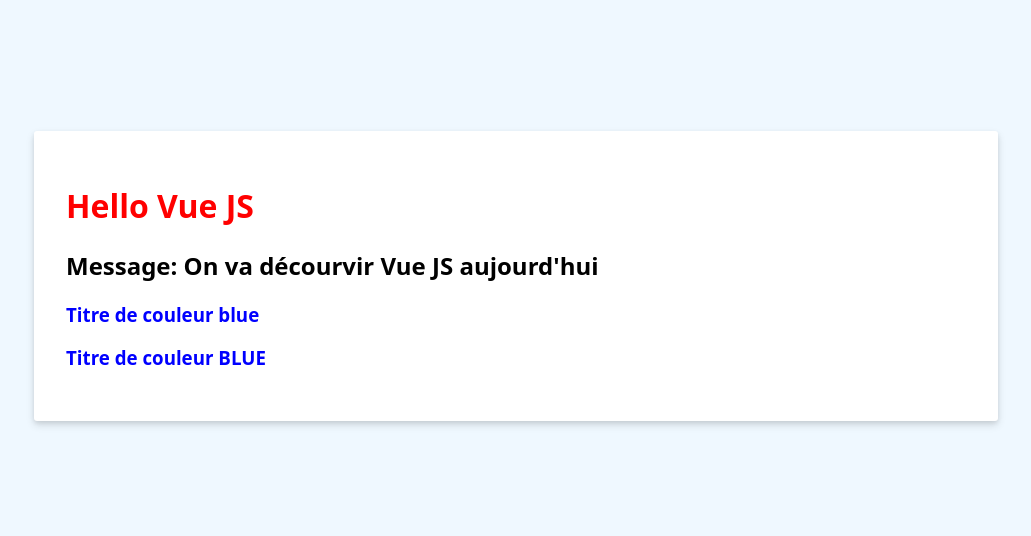
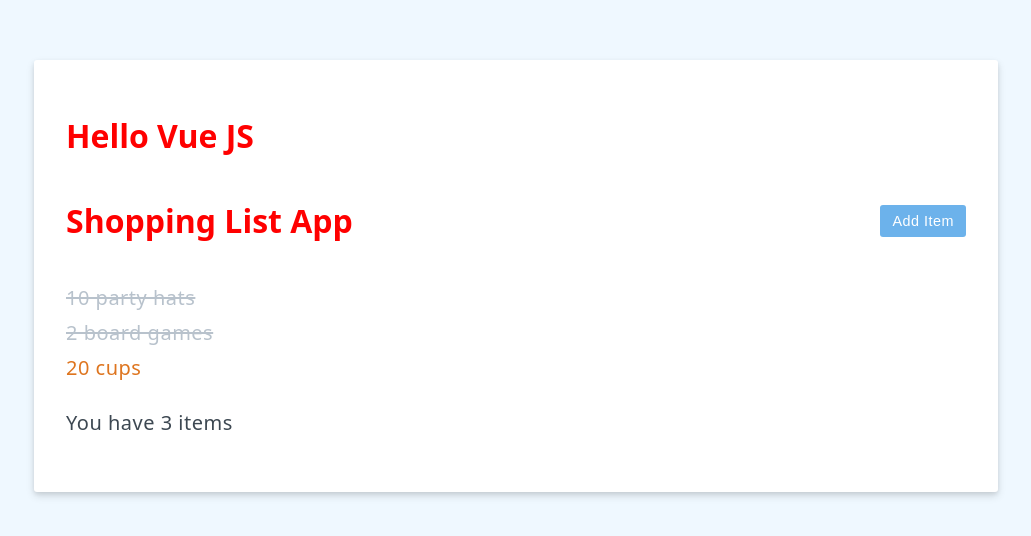
Before and after one commit to ghislaingirardeau/Ynov-vue-shoppingList, a Vue app: page / in a window 1280 px wide. Shown: the part 124-660 px from the top of the page, without its empty margins (124-1155 px from the left). Built offline with nearby package versions, Linux system fonts and the light colour scheme.

Commit message:
add cours

```diff
--- a/src/App.vue
+++ b/src/App.vue
@@ -1,30 +1,13 @@
 <template>
   <div>
     <h1>Hello Vue JS</h1>
-    <!-- TEXT INTERPOLATION -->
-    <h2>Message: {{ msg }}</h2>
-    <!-- ATTRIBUTE BINDING -->
-    <div v-bind:id="dynamicId"></div>
-    <div :id="dynamicId">
-      <h3 :class="dynamicClass">Titre de couleur blue</h3>
-      <!-- Dans les moustaches, c'est du JS qui est interprété par le navigateur -->
-      <!-- Mais attention à limité les fonctions à l'intérieur -->
-      <h3 :class="dynamicClass">Titre de couleur {{ dynamicClass.toUpperCase() }}</h3>
-    </div>
+
+    <ShoppingList />
   </div>
 </template>
 
 <script setup>
-import { ref } from 'vue'
-
-// TOUT CE QUI EST ECRIT ICI EST DU JS ET SERA LU PAR LE NAVIGATEUR
-for (let index = 0; index < 3; index++) {
-  console.log(index)
-}
-
-const msg = ref("On va décourvir Vue JS aujourd'hui")
-const dynamicId = ref('12')
-const dynamicClass = ref('blue')
+import ShoppingList from './components/7-ShoppingList.vue'
 </script>
 
 <style scoped></style>
--- a/src/components/7-ShoppingList.vue
+++ b/src/components/7-ShoppingList.vue
@@ -1,5 +1,7 @@
 <script setup>
-import { ref } from 'vue'
+import { computed, ref, watch } from 'vue'
+
+/* ----------------- DATAS --------------------- */
 
 const header = ref('Shopping List App')
 const editing = ref(false)
@@ -25,6 +27,23 @@
 ])
 const newItem = ref('')
 const newItemHighPriority = ref(false)
+
+/* ----------------- COMPUTED --------------------- */
+
+const countItems = computed(() => {
+  return 'You have ' + items.value.length + ' items'
+})
+
+/* ----------------- WATCH --------------------- */
+
+watch(editing, (nextValue, prevValue) => {
+  if (!nextValue) {
+    items.value = []
+  }
+})
+
+/* ----------------- METHODS --------------------- */
+
 const saveItem = () => {
   items.value.push({
     id: items.value.length + 1,
@@ -61,7 +80,7 @@
   </form>
   <ul>
     <li
-      v-for="(item, index) in items"
+      v-for="item in items"
       @click="togglePurchased(item)"
       :key="item.id"
       class="static-class"
@@ -74,4 +93,5 @@
     </li>
   </ul>
   <p v-if="!items.length">Nothing to see here</p>
+  <p>{{ countItems }}</p>
 </template>
```
Also changed, not shown: src/components/intro.vue (added, +27 -0 lines), 1 other file (tests, documents, lock files or other folders).
